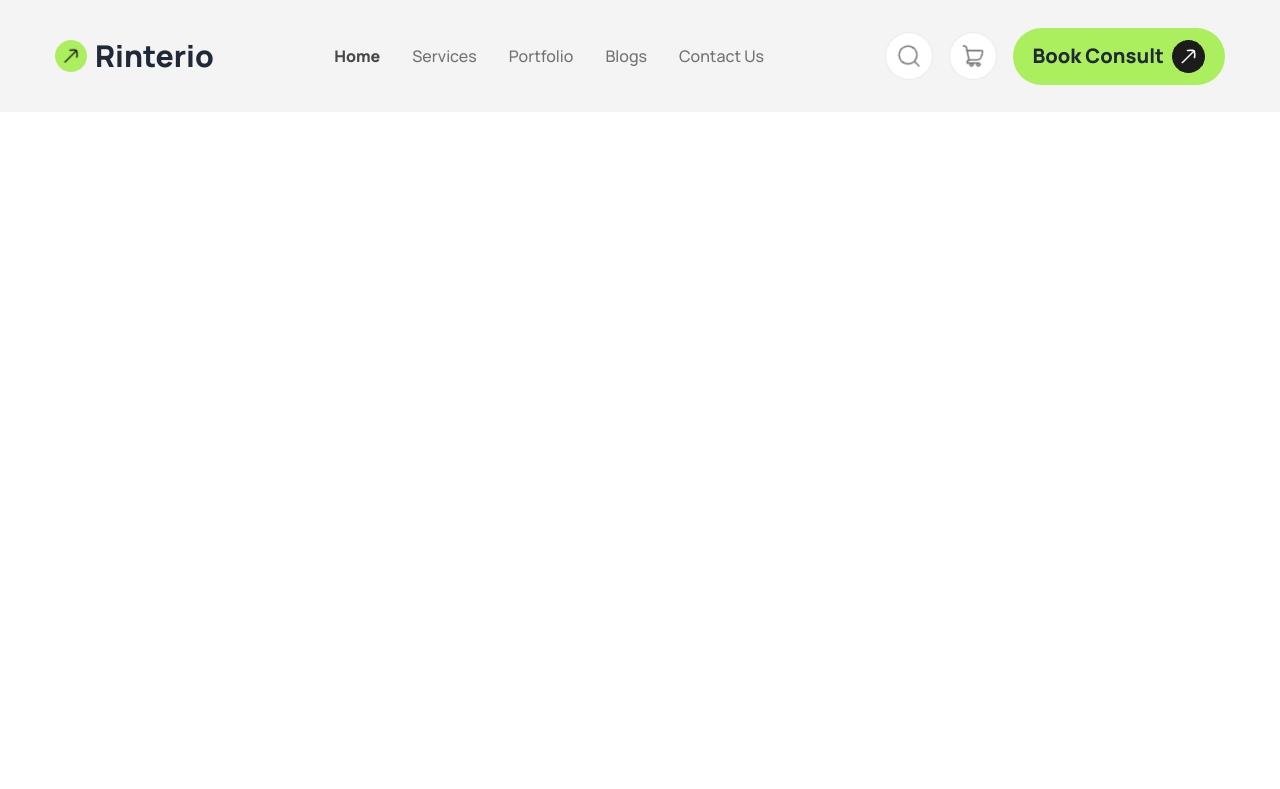
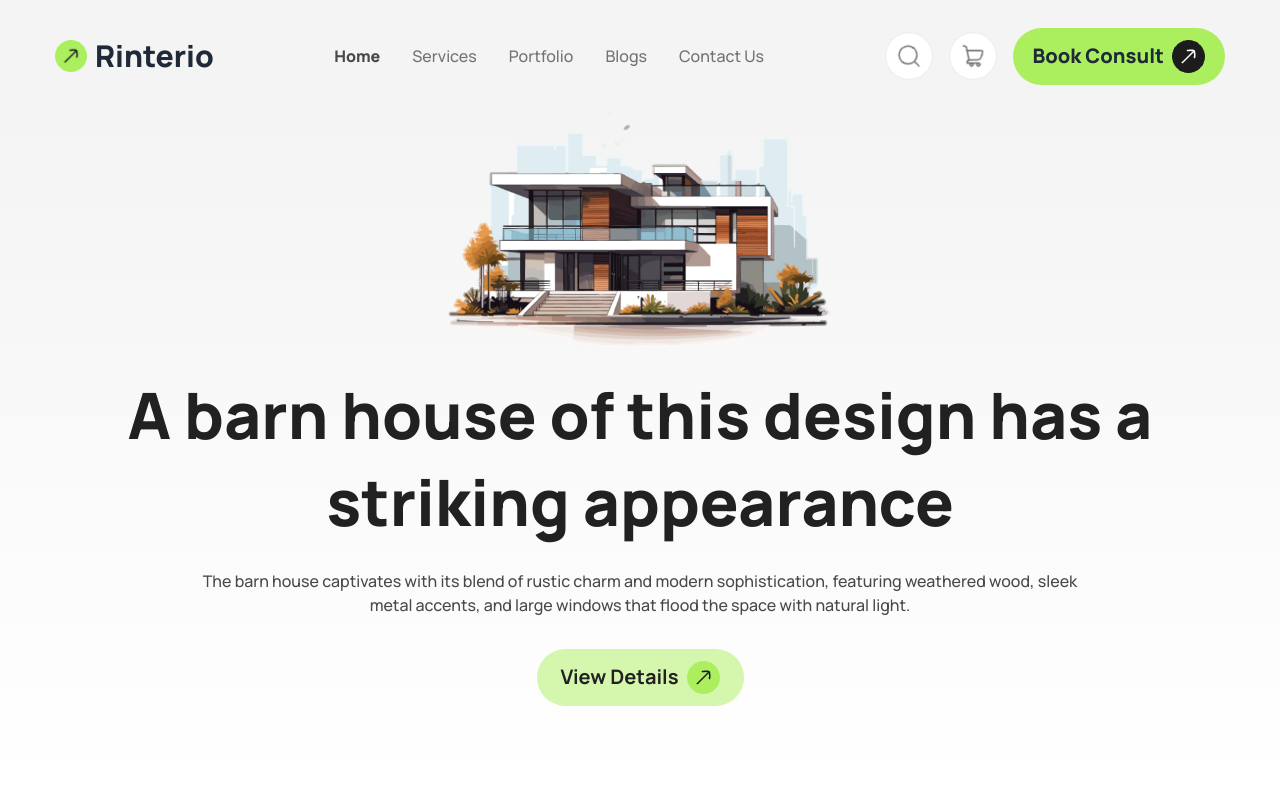
Before and after one commit to Shoikot-007/assignment-3-project, a plain HTML site: page index.html in a window 1280 px wide. Drawn offline with nearby package versions, Linux system fonts and the light colour scheme.

```diff
--- a/index.html
+++ b/index.html
@@ -96,3 +96,28 @@
                 </div>
             </nav>
         </header>
+      </div>
+
+       <!-- banner section -->
+       <div class="hero lg:pb-[5rem] pb-[2.5rem] bg-gradient-to-b from-[#f4f4f4]/95 to-white">
+        <div class="hero-content flex-col gap-0 p-0 px-5">
+          <img
+            src="assets/banner.png"
+            class="max-w-sm rounded-lg" />
+          <div class="text-center">
+            <h1 class="lg:text-[4rem] font-extrabold text-title1 py-6 text-3xl lg:leading-[87px]">A barn house of this design has a striking appearance</h1>
+            <p class="text-title2 max-w-4xl mx-auto pb-8 text-sm lg:text-base font-medium">
+              The barn house captivates with its blend of rustic charm and modern sophistication, featuring weathered wood, sleek metal accents,
+               and large windows that flood the space with natural light.
+            </p>
+            <button class="items-center justify-center w-full lg:w-auto h-full bg-my-btn/50 rounded-[2rem] px-6 py-3 mx-auto flex gap-2">
+              <div class="text-xl font-bold text-title1">
+                View Details
+              </div>
+              <div>
+                <img src="assets/arrow.png" alt="">
+              </div>
+            </button>
+          </div>
+        </div>
+      </div>
```
